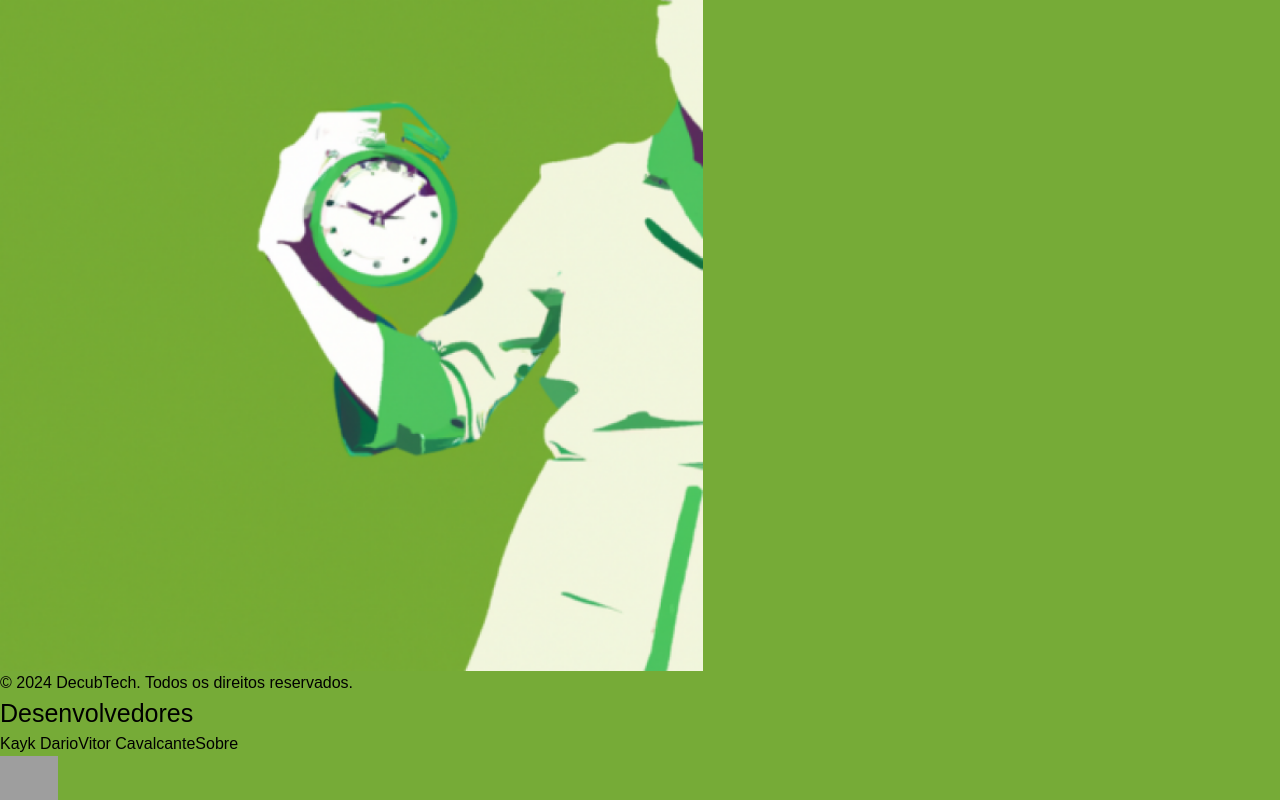
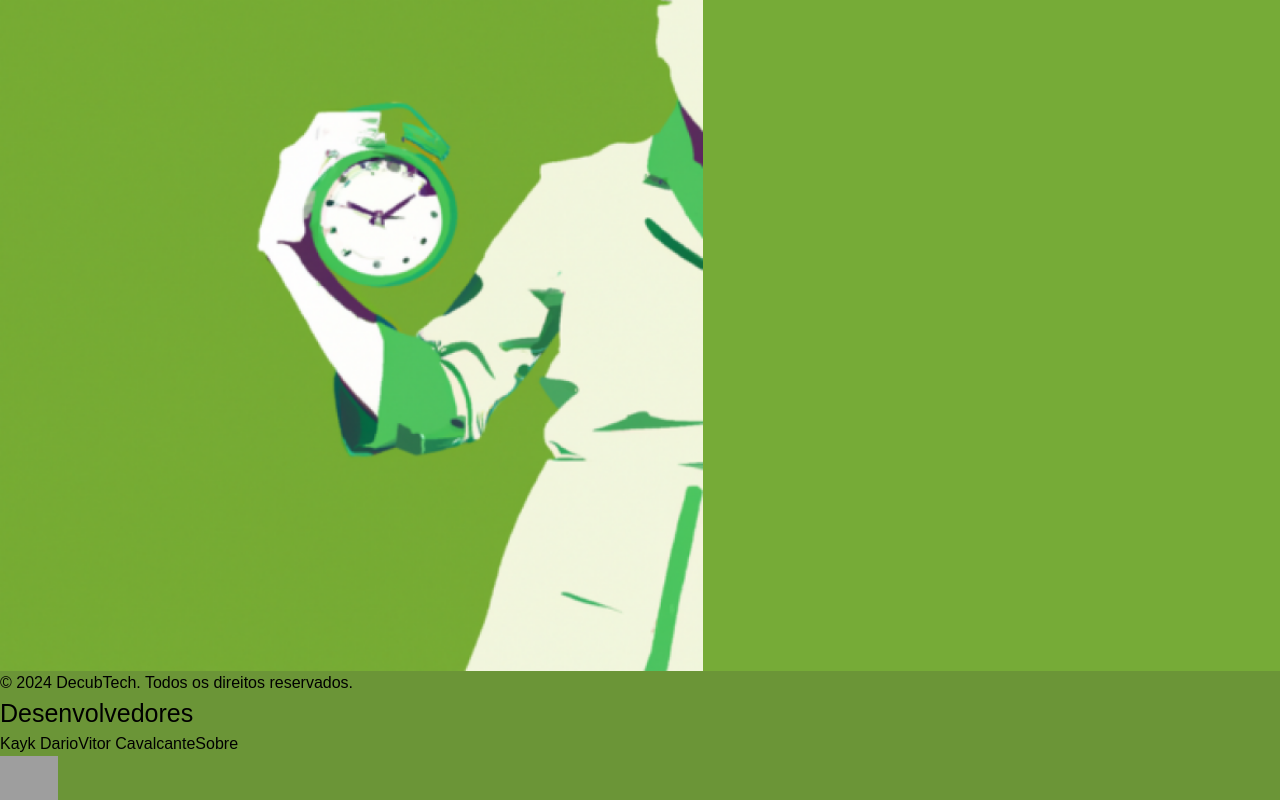
Before and after one commit to Kayk-Rios/landingpagedecub, a Next.js app: page / in a window 1280 px wide. Shown: the part 529-1329 px from the top of the page. Built offline with nearby package versions, Linux system fonts and the light colour scheme; grey boxes are pictures that could not be loaded.

Commit message:
style:footer

```diff
--- a/src/app/globals.css
+++ b/src/app/globals.css
@@ -40,3 +40,7 @@ p{
 ::-webkit-scrollbar-thumb:hover {
   background-color: #046419;
 }
+
+.footeer{
+  background: #6b9537;
+}
--- a/src/components/footer/footer.tsx
+++ b/src/components/footer/footer.tsx
@@ -4,7 +4,7 @@ import imagemInstagram from "@/assets/instagram.png";
 export default function Footer() {
   return (
     <>
-      <div className="flex flex-wrap justify-between items-center w-full px-4 py-6  text-white">
+      <div className="flex flex-wrap justify-between items-center w-full px-4 py-6  text-white footeer">
         <a>© 2024 DecubTech. Todos os direitos reservados.</a>
 
         <section className="flex flex-col items-start mt-4 md:mt-0">
```
